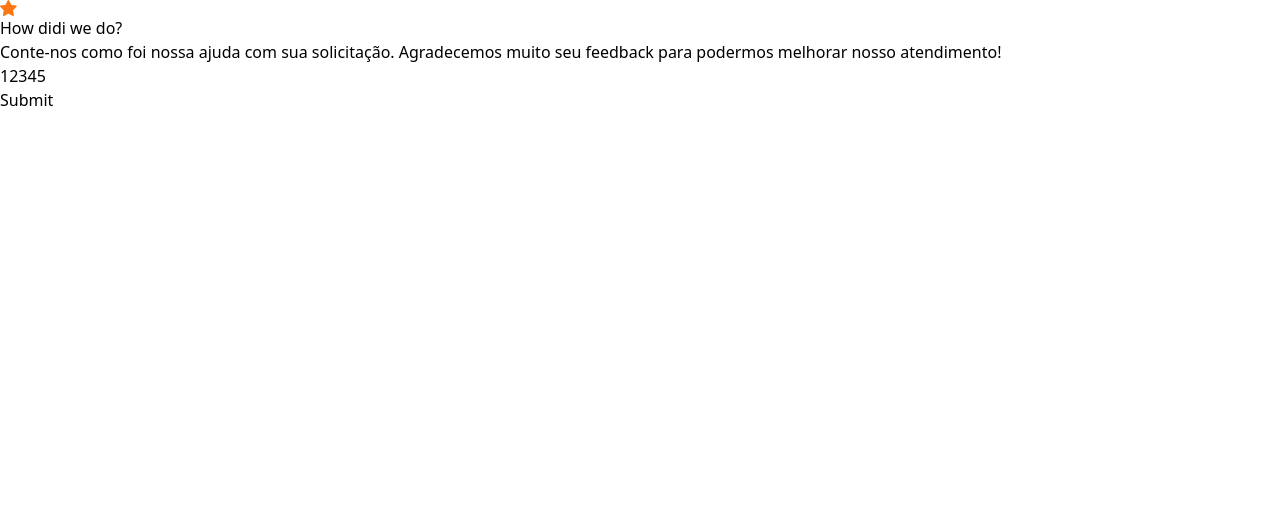
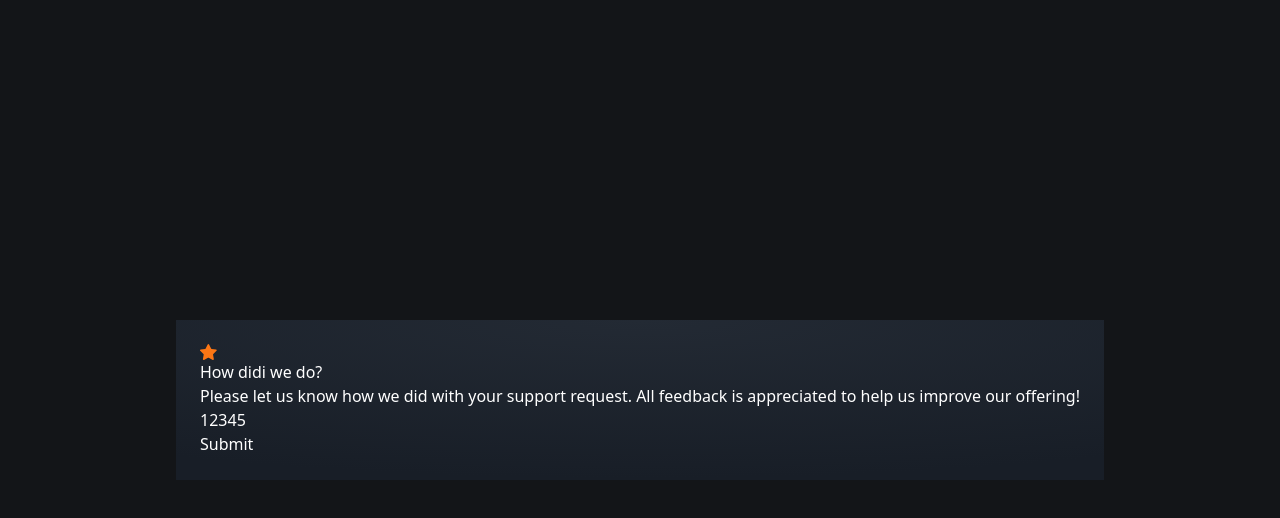
Before and after one commit to GiovannaFerreira12ati/feedback3ma, a React (Vite) app: page / in a window 1280 px wide. Shown: the top 518 px of the page. Built offline with nearby package versions, Linux system fonts and the light colour scheme.

Commit message:
inicio das estilazões com TailwindCSS

```diff
--- a/index.html
+++ b/index.html
@@ -6,7 +6,7 @@
     <meta name="viewport" content="width=device-width, initial-scale=1.0" />
     <title>Feedback</title>
   </head>
-  <body>
+  <body class="bg-very-dark-blue h-svh flex justify-center items-center">
     <div id="root"></div>
     <script type="module" src="/src/main.jsx"></script>
   </body>
--- a/src/App.jsx
+++ b/src/App.jsx
@@ -2,14 +2,14 @@ import iconStar from "./assets/icon-star.svg"
 
 export function App() {
   return (
-  <div>
+  <div className="bg-gradient-dark text-white mx-6 p-6">
     <div>
       <img src={iconStar} alt="icon star" />
     </div>
 
     <h1>How didi we do?</h1>
 
-    <p>Conte-nos como foi nossa ajuda com sua solicitação. Agradecemos muito seu feedback para podermos melhorar nosso atendimento!</p>
+    <p>Please let us know how we did with your support request. All feedback is appreciated to help us improve our offering!</p>
 
     <div>
       <input type="button" value={1} />
--- a/src/index.css
+++ b/src/index.css
@@ -1 +1,11 @@
 @import "tailwindcss";
+
+@theme {
+    --color-very-dark-blue:#131518;
+}
+
+@layer utilities {
+    .bg-gradient-dark {
+        background-image: radial-gradient(98.96% 98.96% at 50% 0%, #232A34 0%, #181E27 100%);
+    }
+}
```
